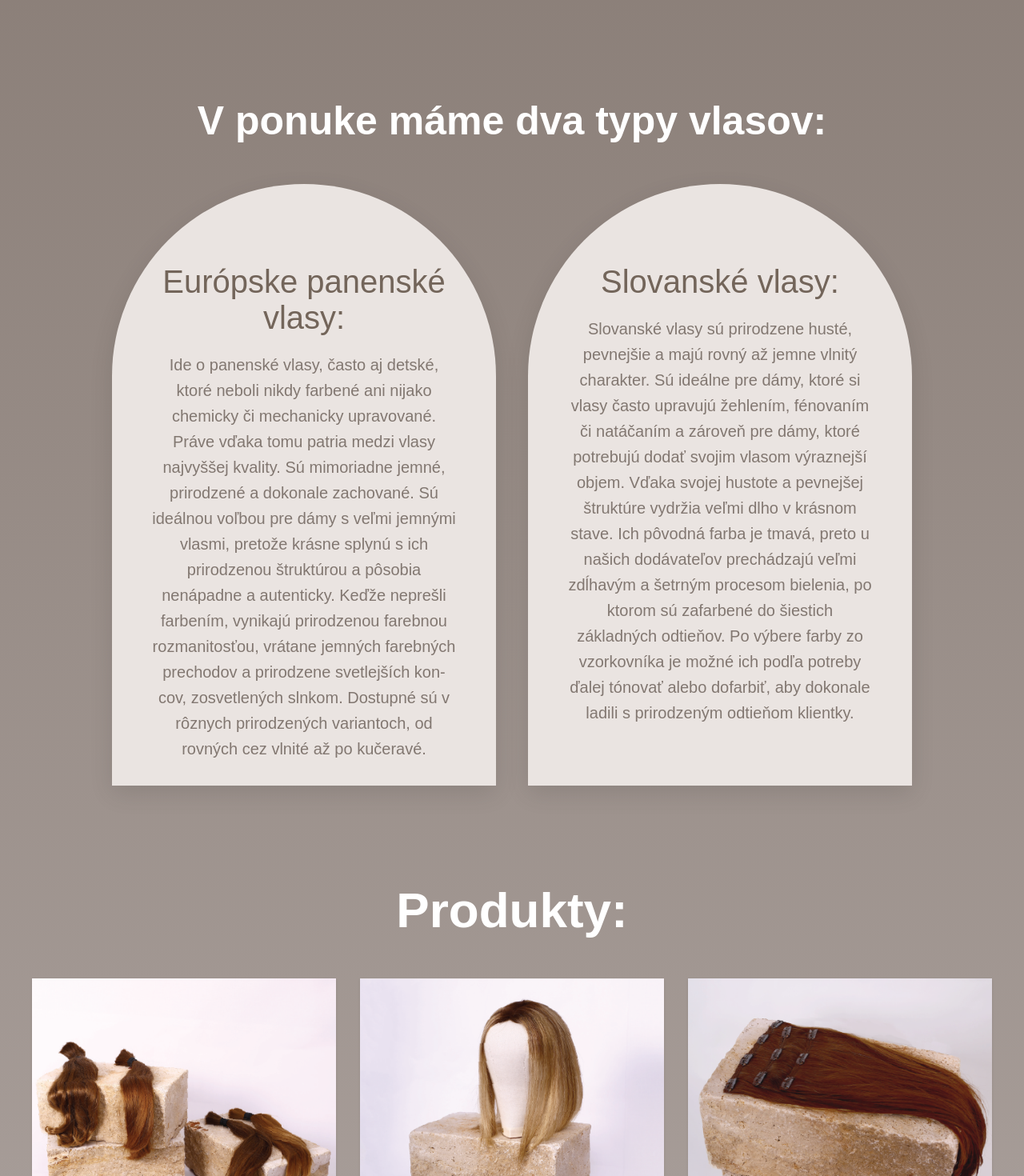
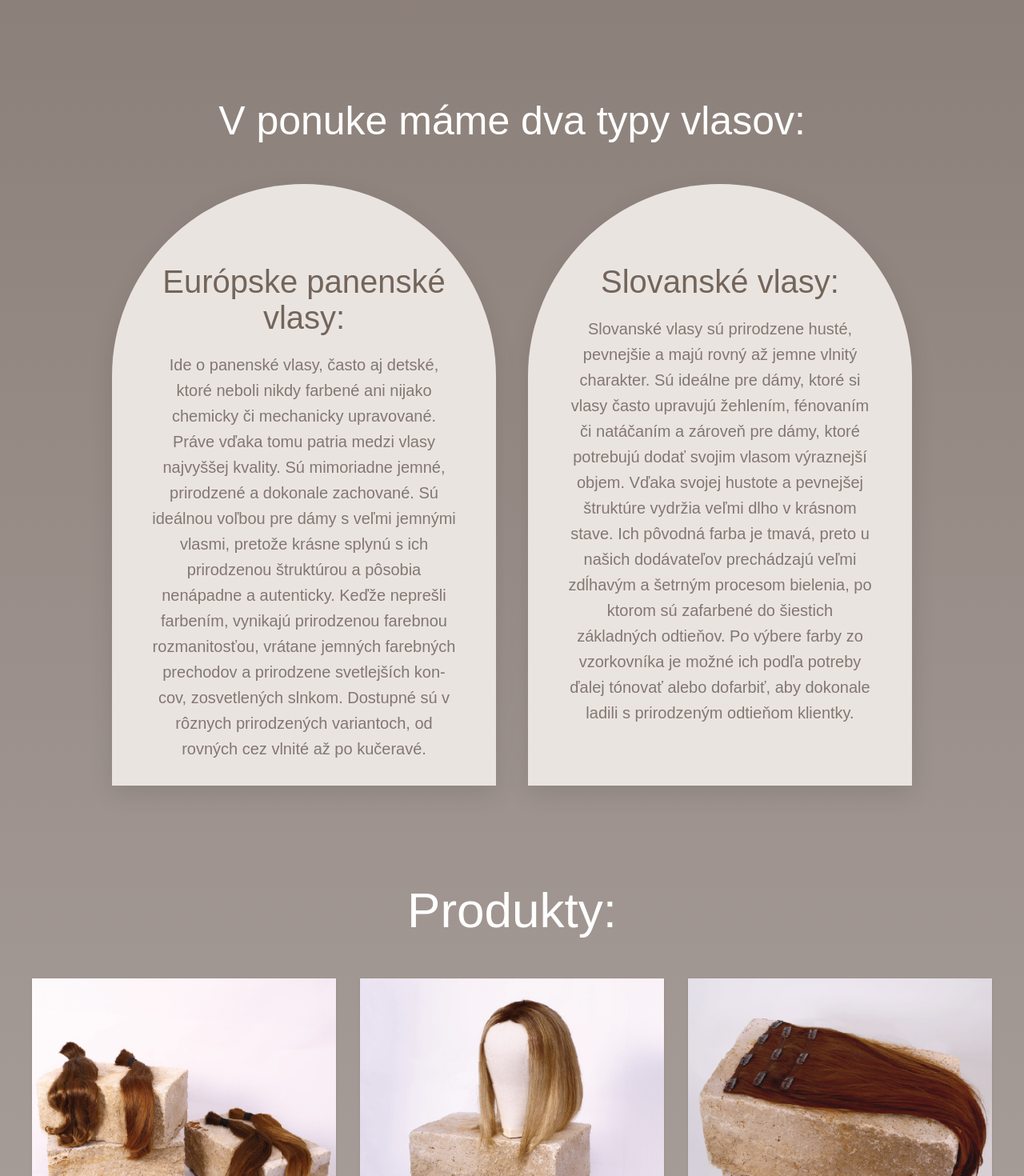
Before and after one commit to rolinagy0513/silkyHair, a React (Vite) app in the folder app/: page / in a window 1280 px wide. Shown: the part 1880-3350 px from the top of the page at 80% size. Built offline with nearby package versions, Linux system fonts and the light colour scheme; a web font is replaced by a local one.

Commit message:
Changed the name img and the text boldness

```diff
--- a/app/src/components/page/styles/BeforeAfter.css
+++ b/app/src/components/page/styles/BeforeAfter.css
@@ -5,7 +5,7 @@
 .before-after-section h2 {
     font-size: 62px;
     margin-bottom: 50px;
-    font-weight: bold;
+    font-weight: lighter;
     text-align: center;
     color: #fff;
 }
--- a/app/src/components/page/styles/HairTypes.css
+++ b/app/src/components/page/styles/HairTypes.css
@@ -6,7 +6,7 @@
 .hair-types-section h2 {
     font-size: 50px;
     margin-bottom: 50px;
-    font-weight: bold;
+    font-weight: lighter;
     color: #fff;
 }
 
--- a/app/src/components/page/styles/Products.css
+++ b/app/src/components/page/styles/Products.css
@@ -6,7 +6,7 @@
 .products-section h2 {
     font-size: 62px;
     margin-bottom: 50px;
-    font-weight: bold;
+    font-weight: lighter;
     color: #fff;
 }
 
```
Also changed, not shown: app/src/assets/Page/Other/name.png (deleted).
